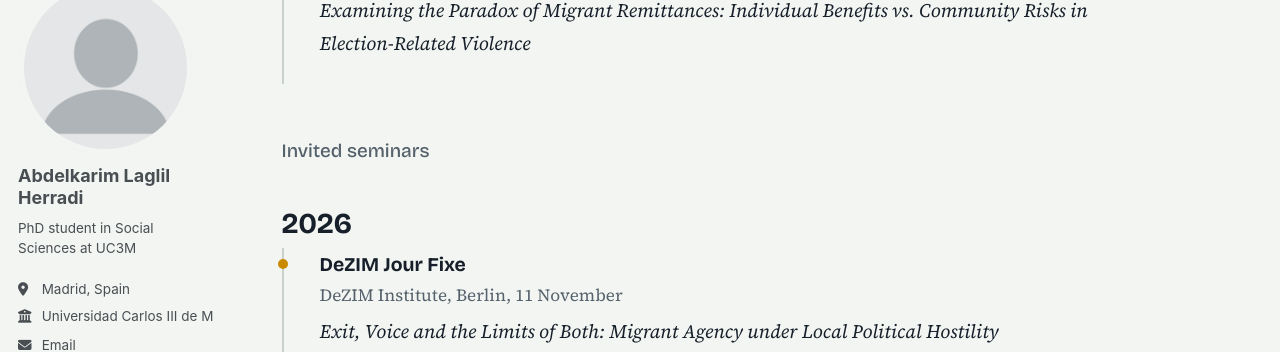
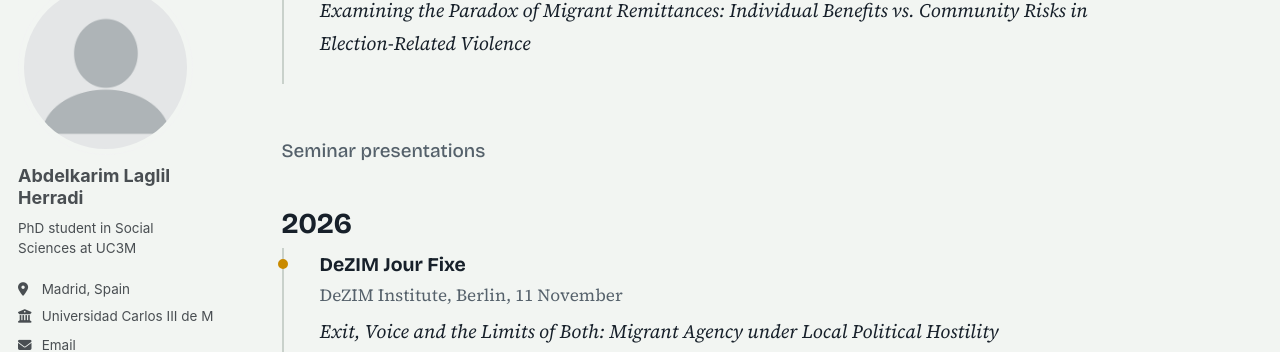
Before and after one commit to AbdelkarimLaglil/AbdelkarimLaglil.github.io, a Jekyll site: the page built from _pages/talks.md, in a window 1280 px wide and 900 px high, scrolled down 1083 px. Shown: the part 121-473 px from the top of the window. Built offline with Jekyll 4.4.1, drawn with Linux system fonts in a browser that asks for light colours; a script bundle is joined from its source files by our own code; a style sheet for code colours, icons or effects is not loaded.

Commit message:
Rename invited seminars to seminar presentations
Co-Authored-By: Claude Sonnet 5.5 <noreply@anthropic.com>
Claude-Session: https://claude.ai/code/session_017vH5ZQkLibWayVuG7moGCB

```diff
--- a/_pages/talks.md
+++ b/_pages/talks.md
@@ -20,7 +20,7 @@ author_profile: true
 <li><span class="lh-venue">15th EPSA Conference</span><span class="lh-where">Madrid, Spain, June</span><span class="lh-paper">Examining the Paradox of Migrant Remittances: Individual Benefits vs. Community Risks in Election-Related Violence</span></li>
 </ul>
 
-<p class="lh-group">Invited seminars</p>
+<p class="lh-group">Seminar presentations</p>
 <h2 class="lh-year">2026</h2>
 <ul class="lh-timeline">
 <li class="now"><span class="lh-venue">DeZIM Jour Fixe</span><span class="lh-where">DeZIM Institute, Berlin, 11 November</span><span class="lh-paper">Exit, Voice and the Limits of Both: Migrant Agency under Local Political Hostility</span></li>
```
Also changed, not shown: _pages/cv.md (+1 -1 lines), 1 other file.
